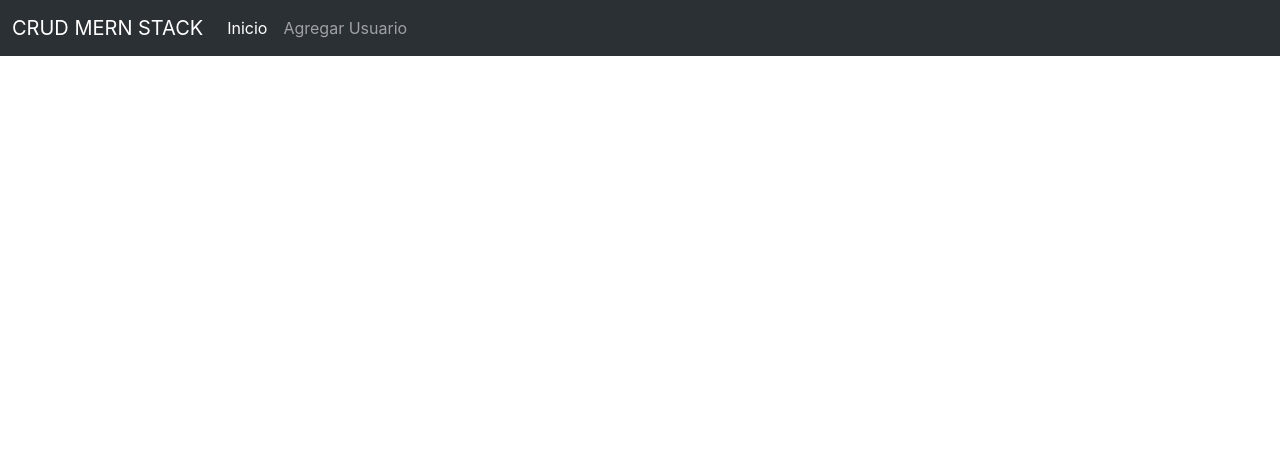
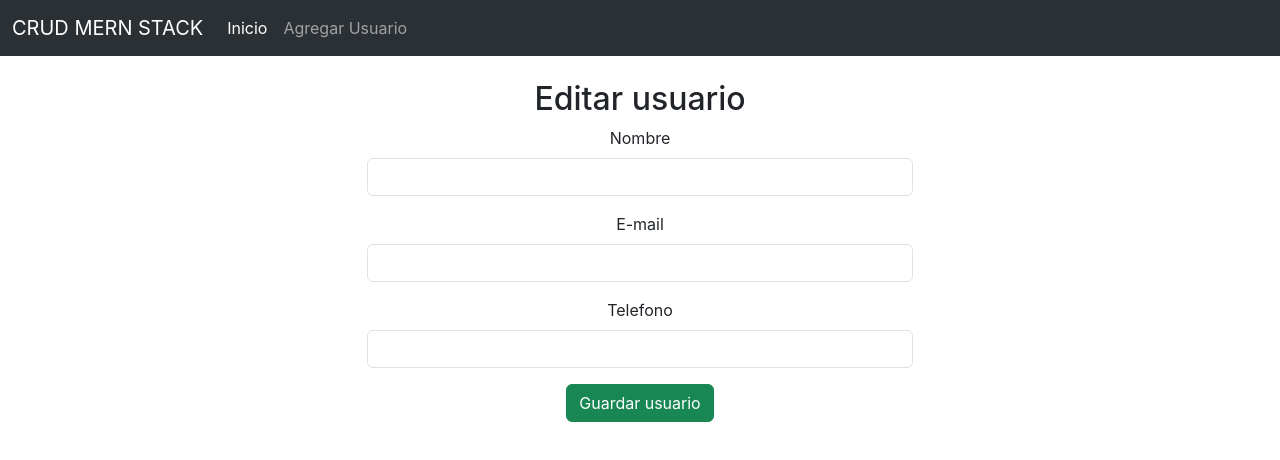
Before and after one commit to Krin2/crud-mern-stack, a React (Create React App) app in the folder cliente/: page /editarusuario/1 in a window 1280 px wide. Shown: the top 460 px of the page. Built offline with nearby package versions, Linux system fonts and the light colour scheme; no server answers.

Commit message:
Finalizacion de la edicion de un usuario

```diff
--- a/cliente/src/AgregarUsuario.js
+++ b/cliente/src/AgregarUsuario.js
@@ -36,7 +36,7 @@ function AgregarUsuario() {
     return (
         <div className='container'>
             <div className='row'>
-                <h2 className='mt-4'> Crear un nuevoo usuario</h2>
+                <h2 className='mt-4'> Crear un nuevo usuario</h2>
             </div>
             <div className='row'>
                 <div className='col-sm-6 offset-3'>
--- a/cliente/src/App.js
+++ b/cliente/src/App.js
@@ -10,14 +10,14 @@ function App() {
 
       <nav className="navbar navbar-expand-lg bg-body-tertiary" data-bs-theme="dark">
         <div className="container-fluid">
-          <a className="navbar-brand" href="#">CRUD MERN STACK</a>
+          <a className="navbar-brand" href="/">CRUD MERN STACK</a>
           <button className="navbar-toggler" type="button" data-bs-toggle="collapse" data-bs-target="#navbarSupportedContent" aria-controls="navbarSupportedContent" aria-expanded="false" aria-label="Toggle navigation">
             <span className="navbar-toggler-icon"></span>
           </button>
           <div className="collapse navbar-collapse" id="navbarSupportedContent">
             <ul className="navbar-nav me-auto mb-2 mb-lg-0">
               <li className="nav-item">
-                <a className="nav-link active" aria-current="page" href="#">Inicio</a>
+                <a className="nav-link active" aria-current="page" href="/">Inicio</a>
               </li>
               <li className="nav-item">
                 <a className="nav-link" href="/agregarusuario">Agregar Usuario</a>
@@ -31,7 +31,7 @@ function App() {
         <Routes>
           <Route path='/' element={ <ListaUsuarios/> } exact></Route>
           <Route path='/agregarusuario' element={ <AgregarUsuario/> } exact></Route>
-          <Route path='/editarusuario' element={ <EditarUsuario/> } exact></Route>
+          <Route path='/editarusuario/:idusuario' element={ <EditarUsuario/> } exact></Route>
         </Routes>
       </BrowserRouter>
     </div>
--- a/cliente/src/EditarUsuario.js
+++ b/cliente/src/EditarUsuario.js
@@ -1,10 +1,75 @@
-import React from 'react'
+import axios from 'axios'
+import React, { useEffect, useState } from 'react'
+import { useParams } from 'react-router-dom'
 
 function EditarUsuario() {
+    // Hooks
+    // Obtengo los parametros de la request
+    const params = useParams()
+
+    const [nombre, setNombre] = useState('')
+    const [email, setEmail] = useState('')
+    const [telefono, setTelefono] = useState('')
+
+    useEffect(() => {
+        axios.post('/api/usuario/obtenerdatosusuario', { idusuario: params.idusuario })
+            .then( response => {
+                console.log(response.data)
+                const { nombre, email, telefono } = response.data[0]
+                setNombre(nombre)
+                setEmail(email)
+                setTelefono(telefono)
+            })
+    }, [params.idusuario])
+
+    function editarUsuario () {
+        const usuario = {
+            nombre,
+            email,
+            telefono,
+            idusuario: params.idusuario
+        }
+        console.log(usuario)
+        axios.patch('/api/usuario/actualizarusuario', {
+            nombre,
+            email,
+            telefono,
+            idusuario: params.idusuario
+        }).then( response => {
+                console.log(response.data)
+                alert(response.data)
+            })
+            .catch( error => {
+                console.log(error)
+            })
+    }
+
     return (
-        <div>
-            <h2> Editar usuario</h2>
+        <div className='container'>
+        <div className='row'>
+            <h2 className='mt-4'> Editar usuario</h2>
         </div>
+        <div className='row'>
+            <div className='col-sm-6 offset-3'>
+                <div className='mb-3'>
+                    <label htmlFor='nombre' className='form-label'>Nombre</label>
+                    <input type='text' className='form-control' value={ nombre } onChange={ (e) => setNombre(e.target.value) }/>
+                </div>
+
+                <div className='mb-3'>
+                    <label htmlFor='email' className='form-label'>E-mail</label>
+                    <input type='email' className='form-control' value={ email } onChange={ (e) => setEmail(e.target.value) }/>
+                </div>
+
+                <div className='mb-3'>
+                    <label htmlFor='telefono' className='form-label'>Telefono</label>
+                    <input type='text' className='form-control' value={ telefono } onChange={ (e) => setTelefono(e.target.value) }/>
+                </div>
+
+                <button onClick={ editarUsuario } className='btn btn-success'>Guardar usuario</button>
+            </div>
+        </div>
+    </div>
     )
 }
 
--- a/cliente/src/UsuarioIndividual.js
+++ b/cliente/src/UsuarioIndividual.js
@@ -1,4 +1,5 @@
 import React from 'react'
+import {Link} from 'react-router-dom'
 
 function UsuarioIndividual({ usuario }) {
     return (
@@ -11,7 +12,7 @@ function UsuarioIndividual({ usuario }) {
                         <li className='list-group-item'>{ usuario.email }</li>
                         <li className='list-group-item'>{ usuario.telefono }</li>
                     </ul>
-                    <button className='btn btn-success'>Edit </button>
+                    <Link to={`/editarusuario/${usuario.idusuario}`}><li className='btn btn-success'>Editar </li></Link>
                     <button className='btn btn-danger'>Borrar</button>
                     <hr className='mt-4' />
                 </div>
--- a/package.json
+++ b/package.json
@@ -21,6 +21,5 @@
     "body-parser": "^1.20.1",
     "express": "^4.18.2",
     "mongoose": "^8.0.0"
-  },
-  "proxy": "http://localhost:3000/"
+  }
 }
```
Also changed, not shown: cliente/Documentos/Bootstrap_notes.md (+3 -0 lines), cliente/Documentos/React_notes.md (+32 -0 lines), 1 other file (tests, documents, lock files or other folders).
